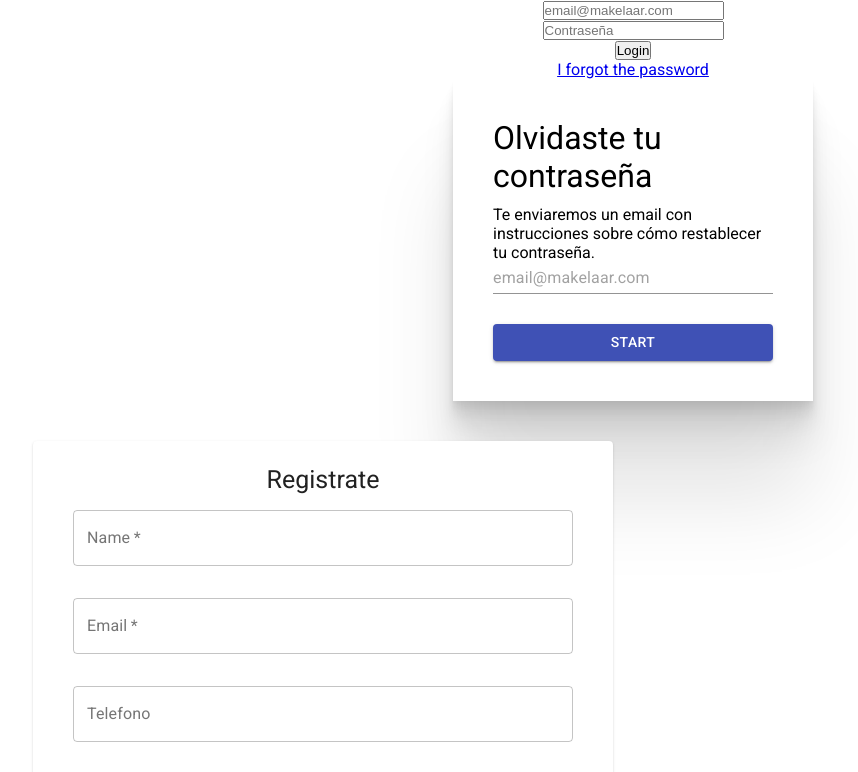
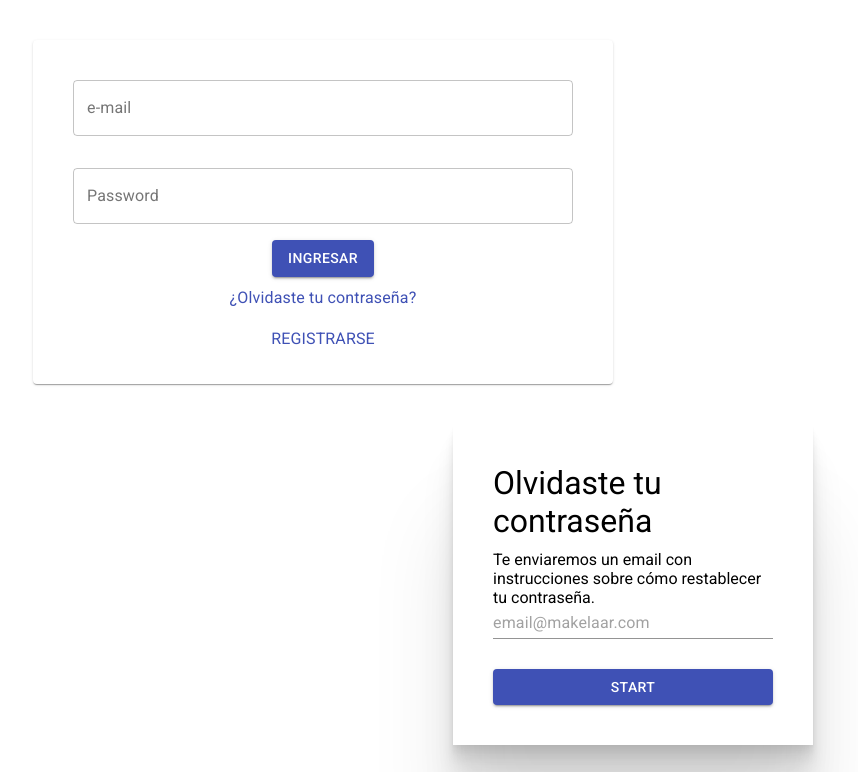
Before and after one commit to Simon834/Makelaar, a React (Create React App) app in the folder client/: page /form in a window 1280 px wide. Shown: the top 772 px of the page, without its empty margins (7-865 px from the left). Built offline with nearby package versions, Linux system fonts and the light colour scheme; no server answers.

Commit message:
estilo formulario login

```diff
--- a/client/src/App.js
+++ b/client/src/App.js
@@ -7,6 +7,7 @@ import Carrusel from "./Components/Carrusel/Carrusel";
 import FormLogin from "./Components/FormLogin/FormLogin";
 import FormContraseña from "./Components/FormContraseña/FormContraseña";
 import UserRegistrationForm from "./Components/UserRegistrationForm/UserRegistrationFrom";
+import SearchBar from "./Components/SearchBar/SearchBar"
 
 
 
@@ -16,7 +17,8 @@ function App() {
       <Route exact path="/">
         <ViewBase
           filter="filters"
-          carousel={<Carrusel />}
+          // carousel={<Carrusel />}
+
         />
       </Route>
       <Route path="/admin" component={AdminPanel} />
--- a/client/src/Components/FormLogin/FormLogin.jsx
+++ b/client/src/Components/FormLogin/FormLogin.jsx
@@ -2,7 +2,59 @@ import React, { useState } from "react";
 import { useDispatch } from "react-redux";
 
 import { userLogIn } from "../../Redux/Actions/userActions";
-import { Link } from "react-router-dom";
+// import { Link } from "react-router-dom";
+
+
+//material
+import TextField from "@material-ui/core/TextField";
+import {
+  Container,
+  FormControl,
+  Input,
+  InputLabel,
+  FormHelperText,
+  Grid,
+  makeStyles,
+  Paper,
+  Button,
+  Typography,
+} from "@material-ui/core";
+
+import Link from '@material-ui/core/Link';
+
+
+const useStyle = makeStyles((theme) => ({
+  form: {
+    "& .MuiFormControl-root": {
+      width: "500px",
+      margin: theme.spacing(2),
+    },
+  },
+  root: {
+    width: "min-content",
+    margin: theme.spacing(5),
+    padding: theme.spacing(3),
+    display: "flex",
+    flexDirection: "column",
+    allingItems: "center",
+    justifyContent: "center",
+  },
+  button: {
+    alignContent:"center",
+  },
+
+
+  link:{
+    padding: theme.spacing(1),
+    margin: theme.spacing(27),
+    alignContent:"center"
+  }
+}));
+//material
+
+
+
+
 
 
 export function validate(input) {
@@ -23,6 +75,8 @@ export function validate(input) {
 export default function FormLogin() {
   const dispatch = useDispatch();
 
+
+  const classes = useStyle();
 
 
   const [input, setInput] = useState({
@@ -57,49 +111,81 @@ export default function FormLogin() {
   }
 
   return (
-    <div>
-      <form action="" onSubmit={e => handleSubmit(e)} >
+     <Paper className={classes.root}>
+
+    <form className={classes.form} noValidate autoComplete="off" onSubmit={e => handleSubmit(e)}>
+
+      {/* <Grid container> */}
+        {/* <Grid item xs={6}> */}
+
         <div>
           <label htmlFor="email"></label>
-          <input
+          <TextField id="filled-basic" label="e-mail" variant="outlined"
+
             placeholder="email@makelaar.com"
             type="email"
             id="email"
             value={input.email}
             onChange={e => handleChange(e)}
+            {...(errors.email && {
+              error: true,
+              helperText: errors.email,
+            })}
           />
-          {errors.email && <p>{errors.email}</p>}
+
         </div>
         <div>
           <label htmlFor="password"></label>
-          <input
+          <TextField id="filled-basic" label="Password" variant="outlined"
             placeholder="Contraseña"
             type="password"
             id="password"
             value={input.password}
             onChange={e => handleChange(e)}
+            {...(errors.password && {
+              error: true,
+              helperText: errors.password,
+            })}
           />
-          {errors.password && <p>{errors.password}</p>}
+
         </div>
 
         <div>
-          {input.password ? (
-            <button type="submit" >
-              Login
-            </button>
-          ) : (
-            <button type="button" >
-              Login
-            </button>
-          )}
+        <p>
+                <Button
+                  variant="contained"
+                  color="primary"
+                  type="submit"
+                  className={classes.button}
+
+                >
+                  INGRESAR
+                </Button>
+              </p>
         </div>
 
-        <Link to="/resetpassword"> I forgot the password</Link>
+        {/* <Link to="/resetpassword" className={classes.link}> Olvidaste tu contraseña</Link> */}
 
+        <Typography className={classes.link}>
+  <Link href="/resetpassword">
+    ¿Olvidaste tu contraseña?
+  </Link>
+  </Typography>
+
+  <Typography className={classes.link}>
+  <Link href="/resetpassword">
+    REGISTRARSE
+  </Link>
+  </Typography>
+
+
+        {/* </Grid> */}
+        {/* </Grid> */}
 
       </form>
 
-    </div>
+
+    </Paper>
   )
 
 }
--- a/client/src/Components/SearchBar/SearchBar.jsx
+++ b/client/src/Components/SearchBar/SearchBar.jsx
@@ -38,7 +38,7 @@ export default function CustomizedInputBase() {
       </IconButton>
       <InputBase
         className={classes.input}
-        placeholder="Search Google Maps"
+        placeholder="Search"
         inputProps={{ 'aria-label': 'search google maps' }}
       />
       <IconButton type="submit" className={classes.iconButton} aria-label="search">
--- a/client/src/Functions/api/users.js
+++ b/client/src/Functions/api/users.js
@@ -21,10 +21,10 @@ export async function registerUser(user) {
   }
 }
 
-export async function getUserByIdApi() {
+export async function getUserByIdApi(id) {
     try {
-        const userbyid = await axios.get(`${BACK_SERVER}/users/:id`).data
-        return userbyid
+        const userbyid = await axios.get(`${BACK_SERVER}/users/${id}`)
+        return userbyid.data
     } catch (err) {
         throw err
     }
```
